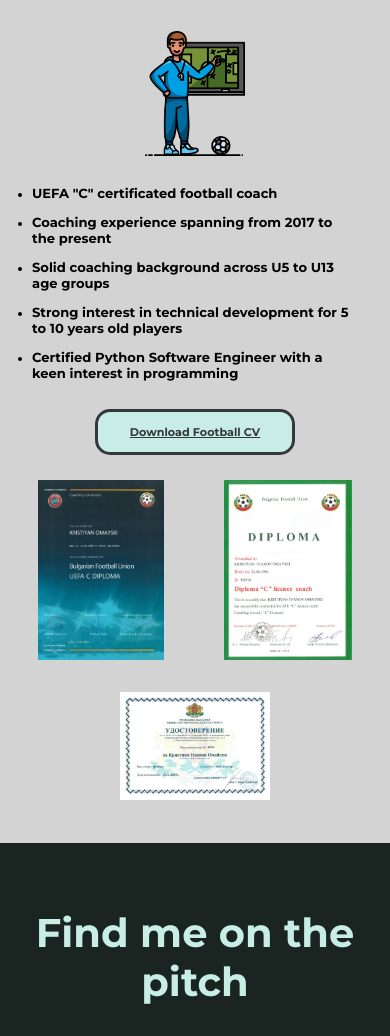
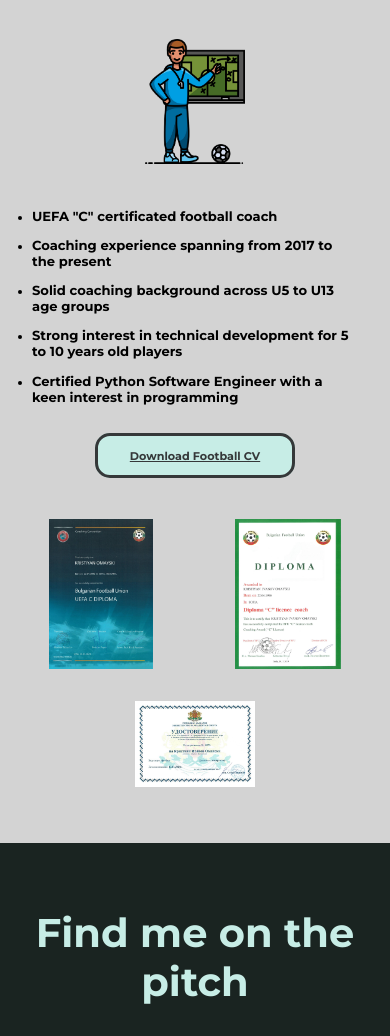
Before and after one commit to Omayski13/portofolio_site, a Django app: page /football/ in a window 390 px wide. Shown: the part 905-1941 px from the top of the page. Run offline with Django 5.2, Linux system fonts and the light colour scheme; some web fonts are replaced.

Commit message:
updated staticfiles

```diff
--- a/static/style/football.css
+++ b/static/style/football.css
@@ -237,11 +237,11 @@
         padding: 1rem 0;
     }
     img.licence{
-        max-height: 180px;
+        max-height: 150px;
     }
 
     img.udostoverenie{
-        max-width: 150px !important;
+        max-width: 120px !important;
     }
 
     .contacts-other-page{
```
Also changed, not shown: 1 other file.
